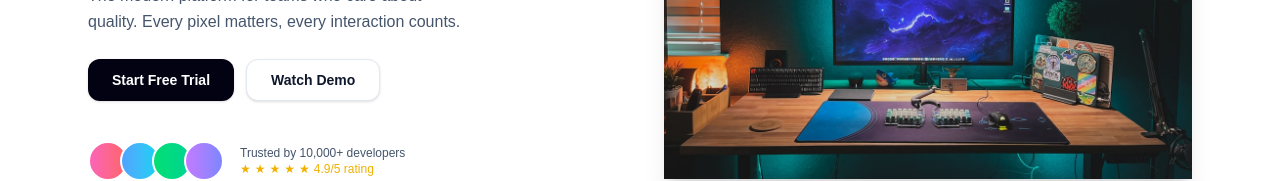
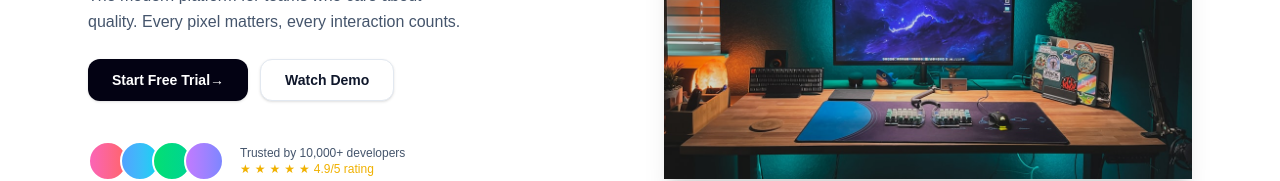
Before and after one commit to najeesidahmed/ruach-tech-figma-to-code, a Next.js app in the folder detailify-landing/: page / in a window 1280 px wide. Shown: the part 388-569 px from the top of the page. Built offline with nearby package versions, Linux system fonts and the light colour scheme.

Commit message:
install lucide react icon library for accurate arrow on button

```diff
--- a/detailify-landing/components/sections/HeroSection.tsx
+++ b/detailify-landing/components/sections/HeroSection.tsx
@@ -29,7 +29,9 @@ export function HeroSection () {
 
                     {/* CTA Buttons */}
                     <div className="flex flex-wrap items center gap-3">
-                        <Button className="px-6">Start Free Trial</Button>
+                        <Button className="px-6">Start Free Trial
+                        <span className="text-sm">→</span>
+                        </Button>
                         <Button variant="outline" className="px-6">Watch Demo</Button>
                     </div>
 
--- a/detailify-landing/package.json
+++ b/detailify-landing/package.json
@@ -9,6 +9,7 @@
     "lint": "eslint"
   },
   "dependencies": {
+    "lucide-react": "^0.553.0",
     "next": "16.0.3",
     "react": "19.2.0",
     "react-dom": "19.2.0"
```
Also changed, not shown: 1 other file (tests, documents, lock files or other folders).
